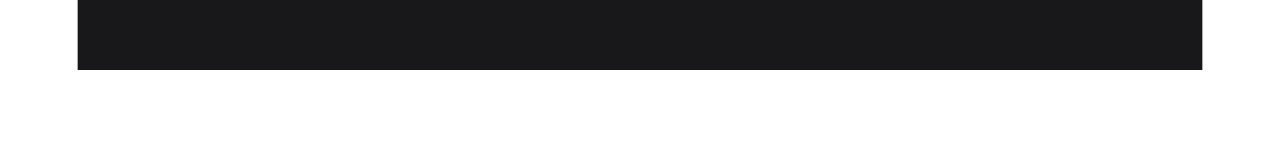
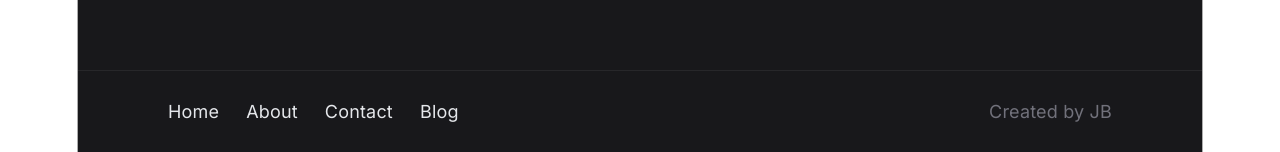
Before and after one commit to jb-pryor/portfoli0, a React (Vite) app: page /About in a window 1280 px wide. Shown: the part 969-1121 px from the top of the page. Before the commit the page ends 1039 px from the top, so only its background shows below. Built offline with nearby package versions, Linux system fonts and the light colour scheme.

Commit message:
added footer for pages

```diff
--- /dev/null
+++ b/src/components/Footer.tsx
@@ -0,0 +1,33 @@
+//imports
+import { Link } from "react-router-dom";
+
+function Footer() {
+
+  return (
+
+    <>
+      <footer>
+      <div className='border-t border-zinc-800 w-full'></div>
+      <div className='flex justify-between items-center px-6 md:px-20 py-6 text-zinc-500'>
+
+        {/* Left - page links */}
+        <div className='flex gap-6 text-sm md:text-base'>
+        <Link to="/"><div className='text-gray-200 hover:text-[#7b00ff] cursor-pointer'>Home</div></Link>
+          <Link to="/About"><div className='text-gray-200 hover:text-[#7b00ff] cursor-pointer'>About</div></Link>
+          <Link to="/Contact"><div className='text-gray-200 hover:text-[#7b00ff] cursor-pointer'>Contact</div></Link>
+          <Link to="/Blog"><div className='text-gray-200 hover:text-[#7b00ff] cursor-pointer'>Blog</div></Link>
+        </div>
+
+        {/* Right - created by */}
+
+        <a href="https://github.com/jb-pryor/portfoli0" target="_blank" rel="noopener noreferrer" className='text-sm md:text-base hover:text-purple-500 transition-colors duration-200'>
+          Created by JB
+        </a>
+
+      </div>
+    </footer>
+    </>
+  );
+}
+
+export default Footer;
--- a/src/pages/About.tsx
+++ b/src/pages/About.tsx
@@ -1,13 +1,16 @@
 import './App.css'
 import profilePhoto from '../assets/profile.jpg'
 import { Link } from "react-router-dom";
+
+import Footer from '../components/Footer';
 
 function About() {
 
   return (
     <>
-      <div className='bg-zinc-900 min-h-screen font-[Inter] px-6 md:px-20 text-left text-white'>
+      <div className='bg-zinc-900 min-h-screen font-[Inter]  text-left text-white'>
 
+        <div className='px-6 md:px-20'>
         {/* Nav */}
         <div className='flex gap-8 md:gap-25 text-lg md:text-2xl pt-8 md:mt-10'>
           <Link to="/"><div className='text-gray-200 hover:text-[#7b00ff] cursor-pointer'>Home</div></Link>
@@ -49,7 +52,8 @@ function About() {
         <div className='text-zinc-400 text-sm md:text-base text-gray-200 mt-6 md:mt-8 pb-16'>
           I'm someone who enjoys learning new things, both in and out of tech, and I try to bring that same curiosity and energy into everything I do.
         </div>
-
+        </div>
+        <Footer />
       </div>
     </>
   );
--- a/src/pages/Contact.tsx
+++ b/src/pages/Contact.tsx
@@ -1,13 +1,16 @@
 import { Link } from "react-router-dom";
 import { FaLinkedin, FaGithub, FaEnvelope } from "react-icons/fa";
 import anotherPhoto from '../assets/jbGrad.jpg'
+
+import Footer from "../components/Footer";
 
 function Contact() {
 
   return (
     <>
-      <div className='bg-zinc-900 min-h-screen font-[Inter] px-6 md:px-20 text-left text-white'>
+      <div className='bg-zinc-900 min-h-screen font-[Inter] text-left text-white'>
 
+        <div className="px-6 md:px-20">
         {/* Nav */}
         <div className='flex gap-8 md:gap-25 text-lg md:text-2xl pt-8 md:mt-10'>
           <Link to="/"><div className='text-gray-200 hover:text-[#7b00ff] cursor-pointer'>Home</div></Link>
@@ -67,6 +70,10 @@ function Contact() {
 
           </div>
         </div>
+
+        </div>
+        <Footer />
+
       </div>
     </>
   );
--- a/src/pages/Home.tsx
+++ b/src/pages/Home.tsx
@@ -4,11 +4,13 @@ import anotherPhoto from '../assets/jbGrad.jpg'
 import { FaLinkedin, FaGithub, FaEnvelope } from "react-icons/fa";
 import { Link } from "react-router-dom";
 
+import Footer from '../components/Footer';
+
 function Home() {
   return (
     <>
-      <div className='bg-zinc-900 min-h-screen font-[Inter] px-6 md:px-20 text-left text-white'>
-
+      <div className='bg-zinc-900 border-zinc-800 border-1 min-h-screen font-[Inter] text-left text-white'>
+        <div className='px-6 md:px-20'>
         {/* Nav */}
         <div className='flex gap-8 md:gap-25 text-lg md:text-2xl pt-8 md:mt-10'>
           <div className='cursor-pointer font-bold text-purple-500'>Home</div>
@@ -47,7 +49,7 @@ function Home() {
 
         <Link to="/Project1">
           <div className='group cursor-pointer mt-8 md:mt-15 border-2 border-transparent hover:bg-zinc-800 p-4 md:p-5 rounded-2xl transition-colors duration-300'>
-            <div className='text-xl md:text-xl font-bold'>Department KPI Tracker</div>
+            <div className='text-xl md:text-xl font-bold'>Department KPI Dashboard Tracker</div>
             <div className='text-sm mt-2 md:text-base text-zinc-400'>-Angular, Typescript, Apex Charts, Tailwind/DaisyUi</div>
             <div className='mt-2 text-sm md:text-base text-zinc-400'>Worked with director of institutional research at Point Loma Nazarene. Visualizes department performance data. Tracks KPI trends over time for individual departments.</div>
             <div className='text-purple-500 mt-2'>Read Article &gt;</div>
@@ -56,7 +58,7 @@ function Home() {
 
         <Link to="/Project2">
           <div className='group cursor-pointer mt-8 md:mt-15 border-2 border-transparent hover:bg-zinc-800 rounded-2xl p-4 md:p-5 transition-colors duration-300'>
-            <div className='text-xl md:text-xl font-bold'>AST Python Code Comparitor</div>
+            <div className='text-xl md:text-xl font-bold'>AST Parsing GitHub Action Comparison Tool</div>
             <div className='text-sm mt-2 md:text-base text-zinc-400'>-Python, Tree-sitter, GitHub Actions, Docker</div>
             <div className='mt-2 text-sm md:text-base text-zinc-400'>Worked alongside a fellow student to develop a GitHub action that runs on push, checks for modified Python files, parses them and compares their ASTs.</div>
             <div className='text-purple-500 mt-2'>Read Article &gt;</div>
@@ -65,7 +67,7 @@ function Home() {
 
         <Link to="/Project3">
           <div className='group cursor-pointer mt-8 md:mt-15 border-2 border-transparent hover:bg-zinc-800 rounded-2xl p-4 md:p-5 transition-colors duration-300'>
-            <div className='text-xl md:text-xl font-bold'>Spotify Wrap Clone</div>
+            <div className='text-xl md:text-xl font-bold'>Spotify Wrapped Dashboard Clone</div>
             <div className='text-sm mt-2 md:text-base text-zinc-400'>-Next.js, Typescript, SpotifyAPI</div>
             <div className='mt-2 text-sm md:text-base text-zinc-400'>Built a Spotify Wrap clone that connects to a user's Spotify account and displays their most played tracks, artists, and genres.</div>
             <div className='text-purple-500 mt-2'>Read Article &gt;</div>
@@ -74,7 +76,7 @@ function Home() {
 
         <Link to="/Project4">
           <div className='group cursor-pointer mt-8 md:mt-15 border-2 border-transparent hover:bg-zinc-800 rounded-2xl p-4 md:p-5 transition-colors duration-300'>
-            <div className='text-xl md:text-xl font-bold'>Java Infinite Tile Game</div>
+            <div className='text-xl md:text-xl font-bold'>Infinite Tile Editor Game</div>
             <div className='text-sm mt-2 md:text-base text-zinc-400'>-Java, JavaFx, OOP</div>
             <div className='mt-2 text-sm md:text-base text-zinc-400'>Created a JavaFX game that lets users design custom levels, select blocks with different abilities, save them to a file, and play them back with physics.</div>
             <div className='text-purple-500 mt-2'>Read Article &gt;</div>
@@ -125,6 +127,8 @@ function Home() {
             </div>
           </div>
         </div>
+        </div>
+        <Footer />
 
       </div>
     </>
--- a/src/pages/Project1.tsx
+++ b/src/pages/Project1.tsx
@@ -1,11 +1,14 @@
 import { Link } from "react-router-dom";
+
+import Footer from "../components/Footer";
 
 function Project1() {
 
   return (
     <>
-    <div className='bg-zinc-900 text-zinc-400 min-h-screen font-[Inter] px-6 md:px-20 text-left text-white'>
+    <div className='bg-zinc-900 text-zinc-400 min-h-screen font-[Inter] text-left text-white'>
 
+      <div className="px-6 md:px-20">
       {/* Nav */}
       <div className='flex gap-8 md:gap-25 text-lg md:text-2xl pt-8 md:mt-10'>
         <Link to="/"><div className='text-gray-200 hover:text-[#7b00ff] cursor-pointer'>Home</div></Link>
@@ -105,6 +108,9 @@ function Project1() {
       <div className="mt-5 md:ml-40 md:mr-40 mb-10 pb-10">
         This project was a great introduction to building a product driven by real requirements. It reinforced the importance of balancing technical implementation with user experience and long-term maintainability.
       </div>
+      </div>
+
+      <Footer />
 
     </div>
     </>
--- a/src/pages/Project2.tsx
+++ b/src/pages/Project2.tsx
@@ -1,11 +1,14 @@
 import { Link } from "react-router-dom";
+
+import Footer from "../components/Footer";
 
 function Project2() {
 
   return (
     <>
-    <div className='bg-zinc-900 min-h-screen text-zinc-400 font-[Inter] px-6 md:px-20 text-left text-white'>
+    <div className='bg-zinc-900 min-h-screen text-zinc-400 font-[Inter] text-left text-white'>
 
+      <div className="px-6 md:px-20">
       {/* Nav */}
       <div className='flex gap-8 md:gap-25 text-lg md:text-2xl pt-8 md:mt-10'>
         <Link to="/"><div className='text-gray-200 hover:text-[#7b00ff] cursor-pointer'>Home</div></Link>
@@ -272,6 +275,9 @@ score = math.exp(-cost)`}
         In the future, this tool could be expanded to detect more advanced changes, such as renamed functions, changed control flow, or similarities across multiple files.
       </div>
 
+      </div>
+
+      <Footer />
     </div>
     </>
   );
--- a/src/pages/Project3.tsx
+++ b/src/pages/Project3.tsx
@@ -1,4 +1,6 @@
 import { Link } from "react-router-dom";
+
+import Footer from "../components/Footer";
 
 function Project3() {
 
@@ -9,15 +11,16 @@ function Project3() {
 
   return (
     <>
-    <div className='bg-zinc-900 min-h-screen font-[Inter] px-6 md:px-20 text-left text-zinc-400'>
+    <div className='bg-zinc-900 min-h-screen font-[Inter] text-left text-zinc-400'>
 
+      <div className="px-6 md:px-20">
       {/* Nav */}
       <div className='flex gap-8 md:gap-25 text-lg md:text-2xl pt-8 md:mt-10'>
         <Link to="/"><div className='text-gray-200 hover:text-[#7b00ff] cursor-pointer'>Home</div></Link>
       </div>
 
-      <h1 className="text-center text-3xl md:text-5xl font-bold mt-12 md:mt-30 text-zinc-200">
-        Spotify Wrap Dashboard
+      <h1 className="text-center text-3xl md:text-5xl md:ml-40 md:mr-40 font-bold mt-12 md:mt-30 text-zinc-200">
+        Spotify Wrapped Dashboard
       </h1>
 
       <div className="mt-10 md:mt-20 md:ml-40 md:mr-40">
@@ -175,6 +178,10 @@ function Project3() {
         This project was a great opportunity to build something both functional and user-focused. It reinforced the importance of clean architecture, good UI design, and working with external APIs.
       </div>
 
+      </div>
+
+      <Footer />
+
     </div>
     </>
   );
--- a/src/pages/Project4.tsx
+++ b/src/pages/Project4.tsx
@@ -1,12 +1,15 @@
 import { Link } from "react-router-dom";
 import myPhoto from '../assets/infjava/game4.png';
+
+import Footer from "../components/Footer";
 
 function Project4() {
 
   return (
     <>
-    <div className='bg-zinc-900 min-h-screen font-[Inter] text-zinc-400 px-6 md:px-20 text-left text-white'>
+    <div className='bg-zinc-900 min-h-screen font-[Inter] text-zinc-400 text-left text-white'>
 
+      <div className="px-6 md:px-20">
       {/* Nav */}
       <div className='flex gap-8 md:gap-25 text-lg md:text-2xl pt-8 md:mt-10'>
         <Link to="/"><div className='text-gray-200 hover:text-[#7b00ff] cursor-pointer'>Home</div></Link>
@@ -226,6 +229,9 @@ yOffset += velocity.getY();`}
       <div className="mt-5 md:ml-40 md:mr-40 mb-10 pb-10">
         This project pushed me to think beyond simple programs and start building systems. It reinforced the importance of scalability, performance, and clean architecture when developing interactive applications.
       </div>
+      </div>
+
+      <Footer />
 
     </div>
     </>
```
